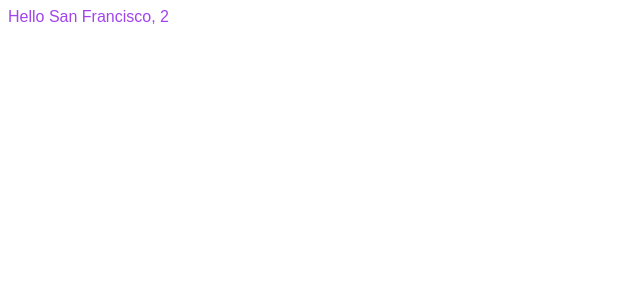
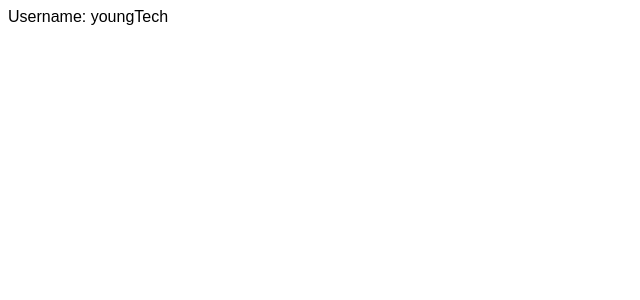
Before and after one commit to DevAiKaiSys/angular-tutorials, an Angular app: page / in a window 1280 px wide. Shown: the top 300 px of the page, without its empty margins (0-640 px from the left). Built offline with nearby package versions, Linux system fonts and the light colour scheme.

Commit message:
Composing Components

```diff
--- a/src/app/app.ts
+++ b/src/app/app.ts
@@ -1,14 +1,22 @@
 import { Component } from "@angular/core";
 
 @Component({
-  selector: "app-root",
-  template: `Hello {{ city }}, {{ 1 + 1 }}`,
-  styles: `
-    :host {
-      color: #a144eb;
-    }
+  selector: 'app-user',
+  template: `
+    Username: {{ username }}
   `,
 })
-export class App {
-  city = 'San Francisco';
+export class User {
+  username = 'youngTech';
 }
+
+@Component({
+  selector: "app-root",
+  template: `
+    <section>
+      <app-user />
+    </section>
+  `,
+  imports: [User],
+})
+export class App { }
```
